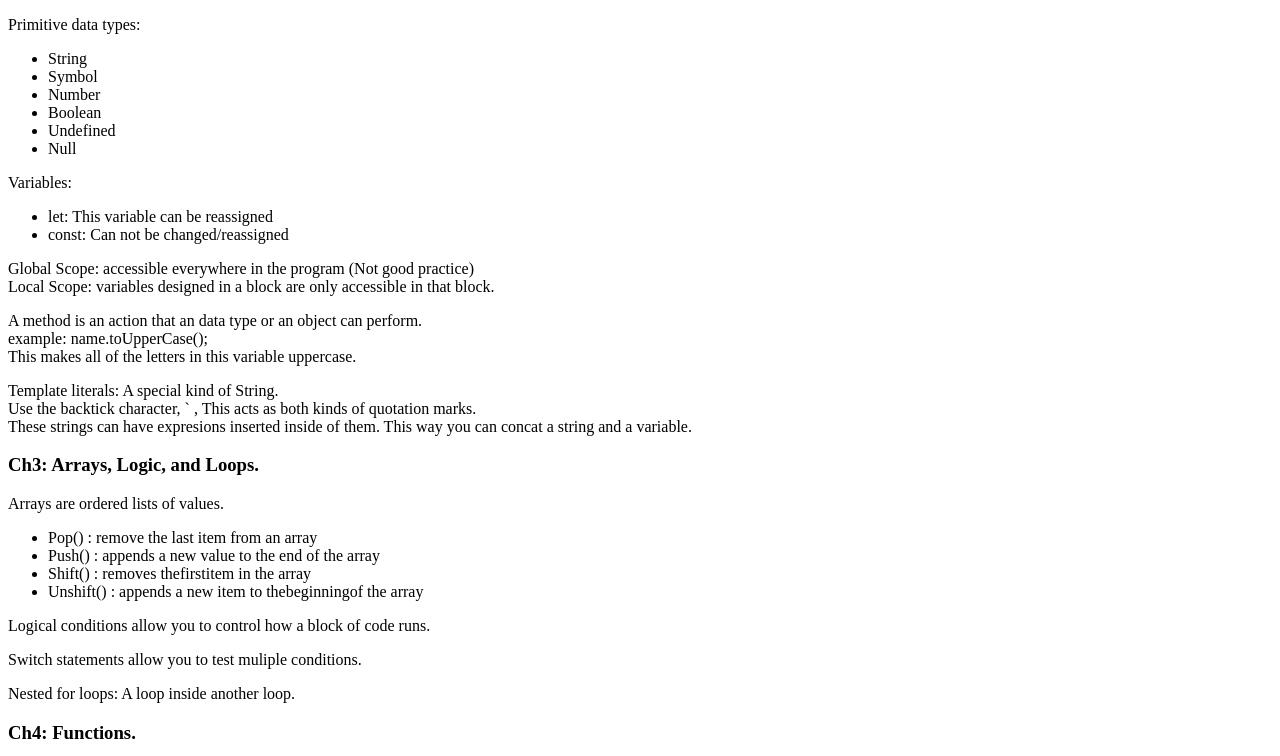
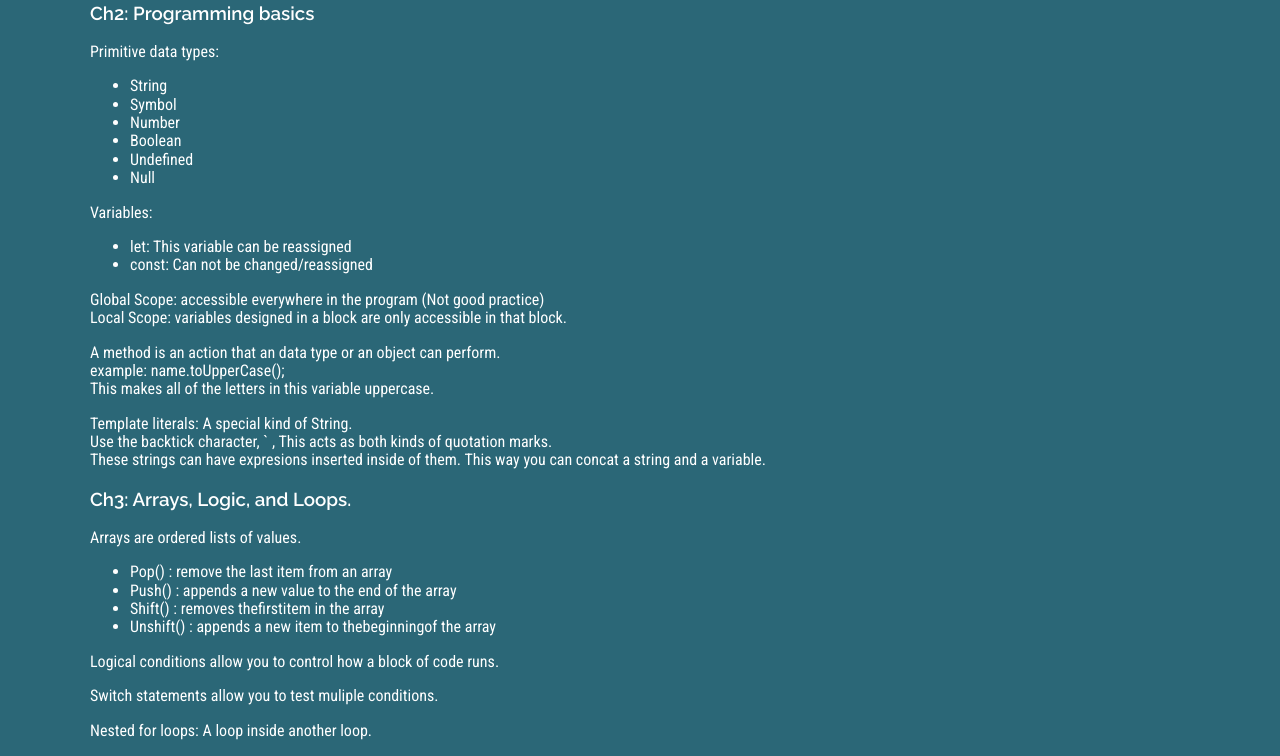
Before and after one commit to KrystianeOtis/krystiane330, a plain HTML site: page week2/index.html in a window 1280 px wide. Shown: the part 186-942 px from the top of the page. Drawn offline with Linux system fonts and the light colour scheme; the site is published under a folder, as on GitHub Pages, so addresses that start at the root find nothing.

Commit message:
hope i am done

```diff
--- a/week2/index.html
+++ b/week2/index.html
@@ -8,8 +8,8 @@
     <meta name="description" content="Week 2 Notes from WDD 330: Web Frontend Development II">
     <link href="https://fonts.googleapis.com/css2?family=Raleway:wght@600&family=Roboto+Condensed&display=swap"
         rel="stylesheet">
-    <link rel="stylesheet" href="/css/normalize.css">
-    <link href="/css/notes.css" rel="stylesheet">
+    <link rel="stylesheet" href="../css/normalize.css">
+    <link href="../css/notes.css" rel="stylesheet">
 
 </head>
 
```
Also changed, not shown: week1/index.html (+1 -2 lines), week10/week10.html (+2 -2 lines), week3/index.html (+2 -2 lines), week4/index.html (+2 -2 lines), week5/index.html (+2 -2 lines), week7/index.html (+2 -2 lines), week9/index.html (+2 -2 lines).
